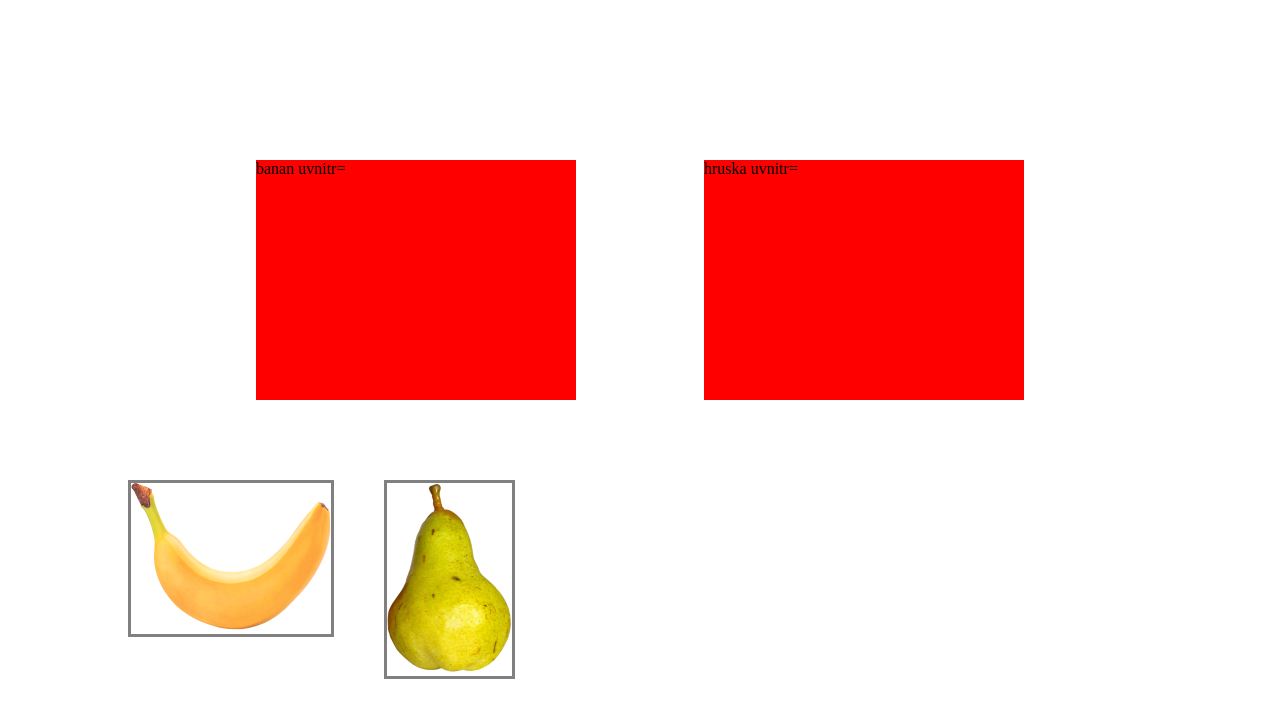
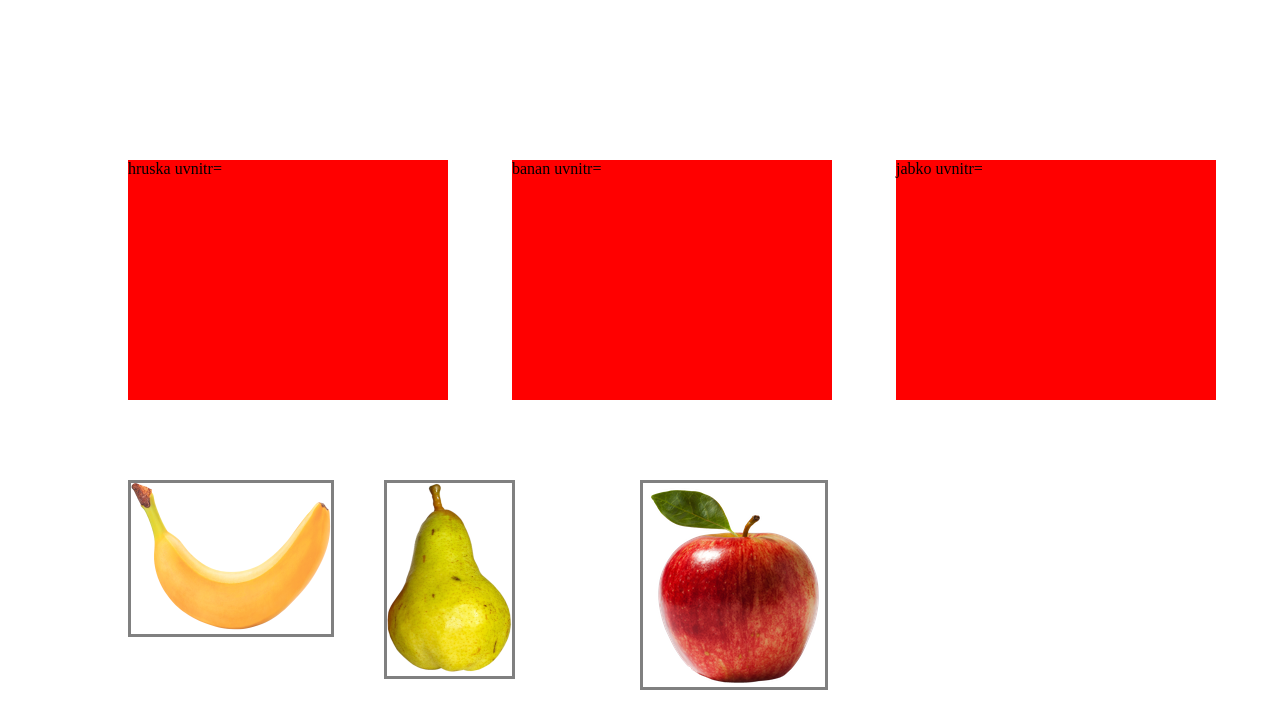
Before and after one commit to mariansam/Lednicka, a plain HTML site: page index.html in a window 1280 px wide. Drawn offline with Linux system fonts and the light colour scheme.

Commit message:
add jabko

```diff
--- a/index.html
+++ b/index.html
@@ -6,11 +6,14 @@
         <link rel="stylesheet" href="styly.css">
     </head>
     <body scroll="no" style="overflow:hidden" onresize="reinit()" onload="init()">
-        <div id="hruskabox" class="box"style="right:20%;">
+        <div id="hruskabox" class="box"style="left:10%;">
             <p id=hruskauvnitr>hruska uvnitr=</p>
         </div>
-        <div id="bananbox" class="box" style="left:20%;">
+        <div id="bananbox" class="box" style="left:40%;">
             <p id=bananuvnitr>banan uvnitr=</p>
+        </div>
+        <div id="jabkobox" class="box" style="right:5%">
+            <p id=jabkouvnitr>jabko uvnitr=</p>
         </div>
         <div id="hruska" class="jidlo" style="left:30%;">
             <img src="hruska.png" alt="hruska">
@@ -18,6 +21,9 @@
         <div id="banan" class="jidlo" style="left: 10%;">
             <img src="banan.png" alt="banan">
         </div>
+        <div id="jabko" class="jidlo" style="left: 50%;">
+            <img src="jabko.png" alt="jabko">
+        </div>
     </body>
     <script src="js.js"></script>
 </html>
--- a/js.js
+++ b/js.js
@@ -1,5 +1,5 @@
 var zindex = 1;
-var IDs = ["hruska", "banan"];
+var IDs = ["hruska", "banan", "jabko"];
 var destroy = 0;
 
 function init() {
```
Also changed, not shown: jabko.png (added).
